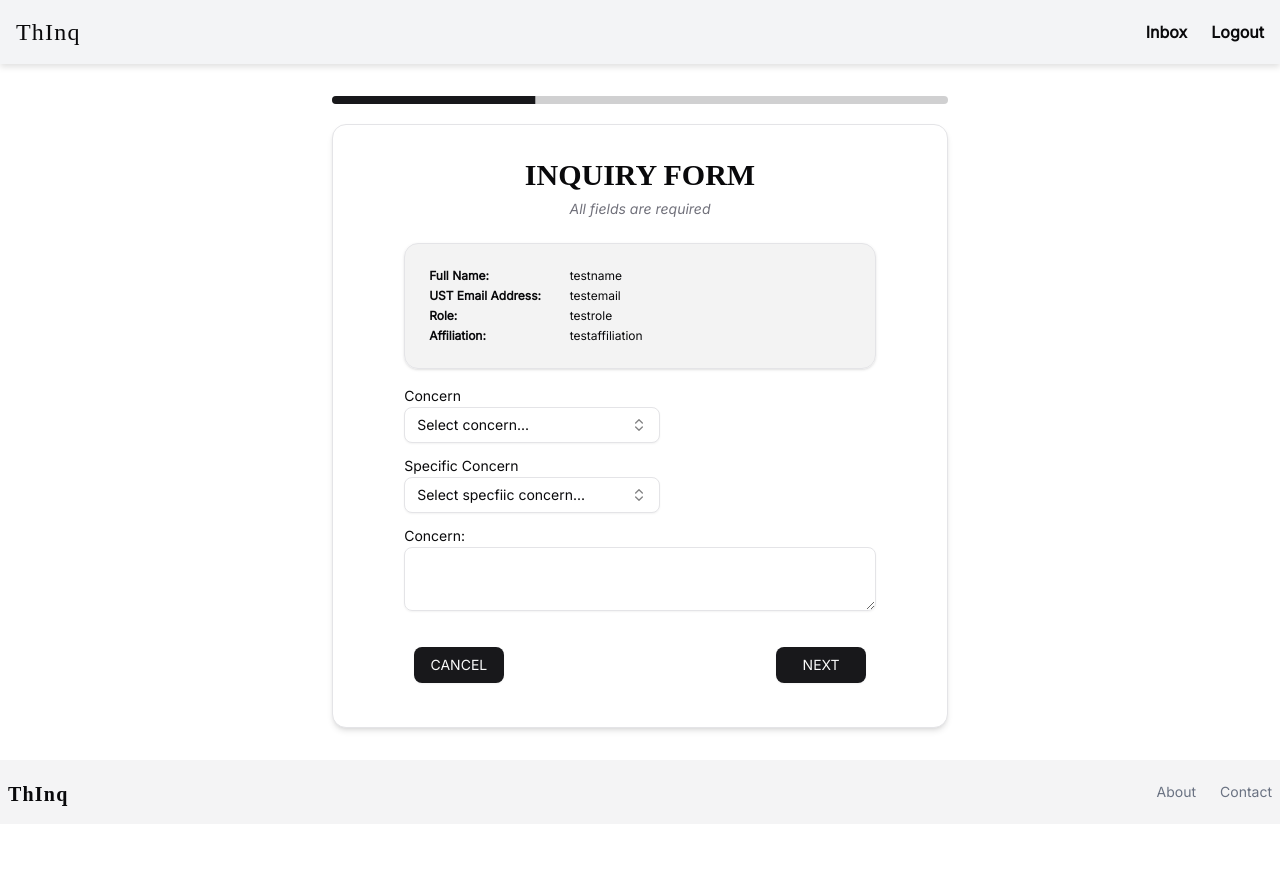
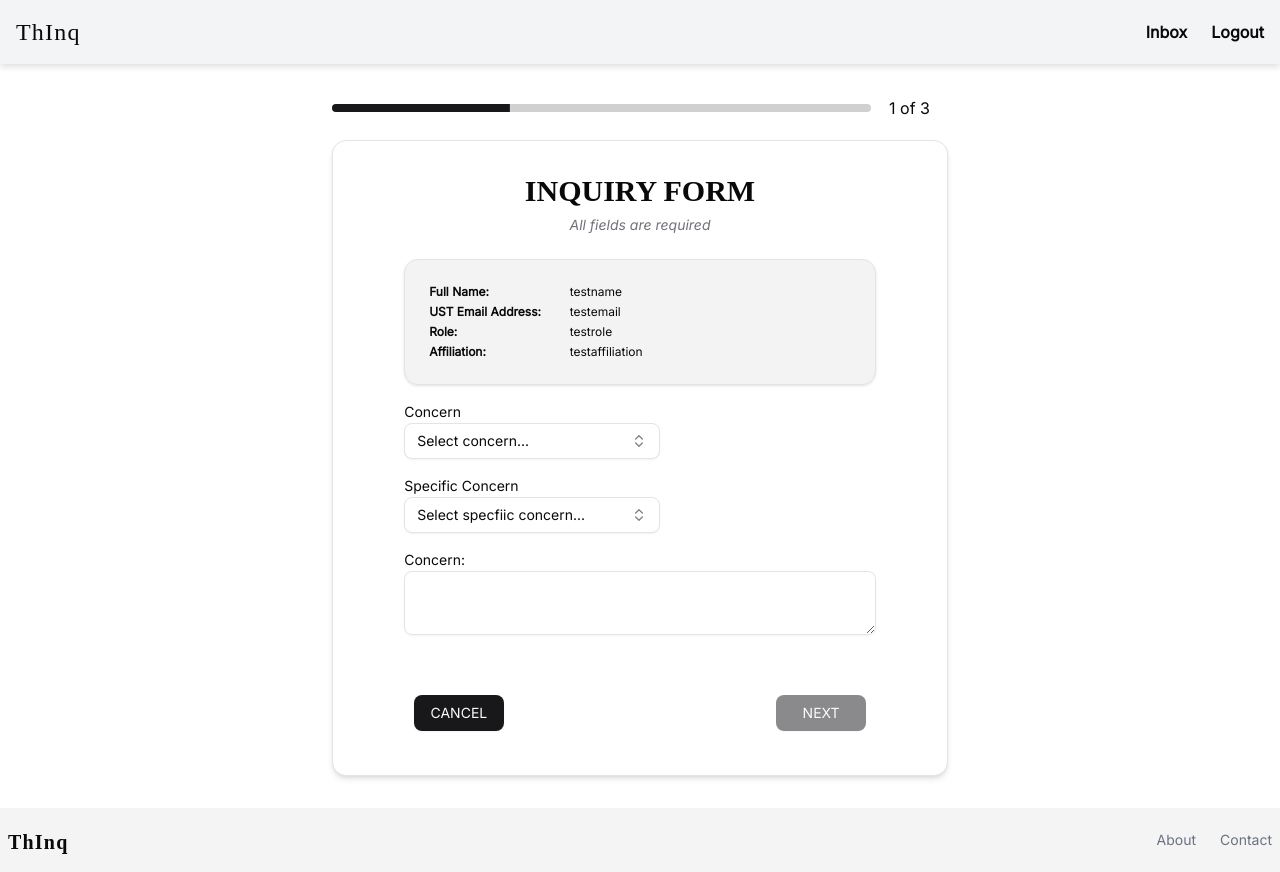
Before and after one commit to arlandev/thinq-revamp, a React (Vite) app: page / in a window 1280 px wide. Before the commit the page ends 824 px from the top, so only its background shows below. Built offline with nearby package versions, Linux system fonts and the light colour scheme; a web font is replaced by a local one.

Commit message:
add: FAQ notif InquiryForm

```diff
--- a/package.json
+++ b/package.json
@@ -31,9 +31,11 @@
     "clsx": "^2.1.1",
     "cmdk": "^1.1.1",
     "lucide-react": "^0.486.0",
+    "next-themes": "^0.4.6",
     "react": "^19.1.0",
     "react-dom": "^19.1.0",
     "react-hook-form": "^7.55.0",
+    "sonner": "^2.0.3",
     "tailwind-merge": "^3.1.0",
     "tailwindcss": "^4.0.17",
     "tw-animate-css": "^1.2.5",
--- /dev/null
+++ b/src/components/ui/sonner.jsx
@@ -0,0 +1,24 @@
+import { useTheme } from "next-themes"
+import { Toaster as Sonner } from "sonner";
+
+const Toaster = ({
+  ...props
+}) => {
+  const { theme = "system" } = useTheme()
+
+  return (
+    <Sonner
+      theme={theme}
+      className="toaster group"
+      style={
+        {
+          "--normal-bg": "var(--popover)",
+          "--normal-text": "var(--popover-foreground)",
+          "--normal-border": "var(--border)"
+        }
+      }
+      {...props} />
+  );
+}
+
+export { Toaster }
--- a/src/pages/InquiryForm.jsx
+++ b/src/pages/InquiryForm.jsx
@@ -23,6 +23,9 @@ import {
     PopoverContent,
     PopoverTrigger
 } from '@/components/ui/popover';
+import { Toaster } from "@/components/ui/sonner"
+import { toast } from "sonner"
+
 
 const concerns = [
     { concernValue: 'concern1', label: 'Concern 1' },
@@ -57,6 +60,8 @@ const InquiryForm = () => {
         subconcern: '',
         details: ''
     });
+
+    const isFormComplete = formData.concern.trim() !== '' && formData.subconcern.trim() !== '' && formData.details.trim() !== ''
 
     const handleInputChange = (e) => {
         const { name, value } = e.target;
@@ -119,7 +124,7 @@ const InquiryForm = () => {
                 </Card>
 
                 <div className="mt-5">
-                    <div className="grid grid-rows-* gap-4 w-5/6 mx-auto my-3">
+                    <div className="grid grid-rows-* gap-5 w-5/6 mx-auto my-3">
 
                         <div>
                             <Label htmlFor="concern" className="mb-1">Concern</Label>
@@ -144,12 +149,22 @@ const InquiryForm = () => {
                                                                 concern: currentValue
                                                             });
                                                             setOpenConcerns(false);
-                                                            // add: View FAQs notif, onclick: open in new tab - FAQs
+                                                            toast(`View FAQs for ${currentValue} concerns`, {
+                                                                description: "Swipe to dismiss",
+                                                                action: {
+                                                                  label: "View",
+                                                                  onClick: (e) => {e.preventDefault(); console.log('open FAQs')}                                                                  ,
+                                                                }, duration: Infinity,
+                                                            })
                                                         }}
                                                     >
                                                         {concern.label}
                                                     </CommandItem>
-                                                ))}
+
+
+                                                ))
+
+                                                }
                                             </CommandGroup>
                                         </CommandList>
                                     </Command>
@@ -200,6 +215,8 @@ const InquiryForm = () => {
                     </div>
                 </div>
             </CardContent>
+
+            <Toaster />
         </>,
 
         <>
@@ -235,7 +252,7 @@ const InquiryForm = () => {
             <CardContent className="font-sub">
                 <Card className="bg-primary/5 w-5/6 justify-self-center my-5">
                     <CardContent className="grid grid-rows-* gap-2">
-                        <p className="text-center text-md">An email confirmation will be sent to you. Check you Inbox for updates.</p>
+                        <p className="text-center text-md">An email confirmation will be sent to you. Check your inbox for updates.</p>
                         <hr className="my-2 h-px border-t-0 bg-transparent bg-gradient-to-r from-transparent via-neutral-500 to-transparent opacity-25 dark:via-neutral-400" />
                         <p className="text-center text-xl text-bold"><b>REFERENCE NUMBER</b></p>
                         <p className="text-center text-md text-bold">12345</p>
@@ -250,10 +267,11 @@ const InquiryForm = () => {
         <PageLayout navbar={<Navbar link="/inbox" linkName="Inbox" />}>
 
             <div className="w-full my-auto font-sub">
-                <div className="justify-self-center w-1/2 mb-5">
-                    <Progress value={currentStep === 0 ? 33 : (currentStep === 1 ? 66 : 100)} />
+                <div className="justify-self-center grid grid-cols-8 w-1/2 mb-5">
+                    <Progress value={currentStep === 0 ? 33 : (currentStep === 1 ? 66 : 100)} className="col-span-7 my-auto"/>
+                    <p className="content-center text-center col-span-1">{currentStep+1} of {sections.length}</p>
+                </div>
 
-                </div>
                 <form onSubmit={handleSubmit}>
 
                     <Card className="w-1/2 justify-self-center shadow-md">
@@ -275,7 +293,7 @@ const InquiryForm = () => {
                                     currentStep === 1 ? (
                                        <Button className="col-start-5 cursor-pointer" type="submit">SUBMIT</Button>
                                     ) : (
-                                        <Button className="col-start-5 cursor-pointer" type="button" onClick={nextStep}>NEXT</Button>
+                                        <Button className="col-start-5 cursor-pointer" type="button" onClick={nextStep} disabled={!isFormComplete}>NEXT</Button>
                                     )) : (
                                     <Button className="col-start-5 cursor-pointer" type="button">CLOSE</Button>
                                 )}
```
Also changed, not shown: 1 other file (tests, documents, lock files or other folders).
